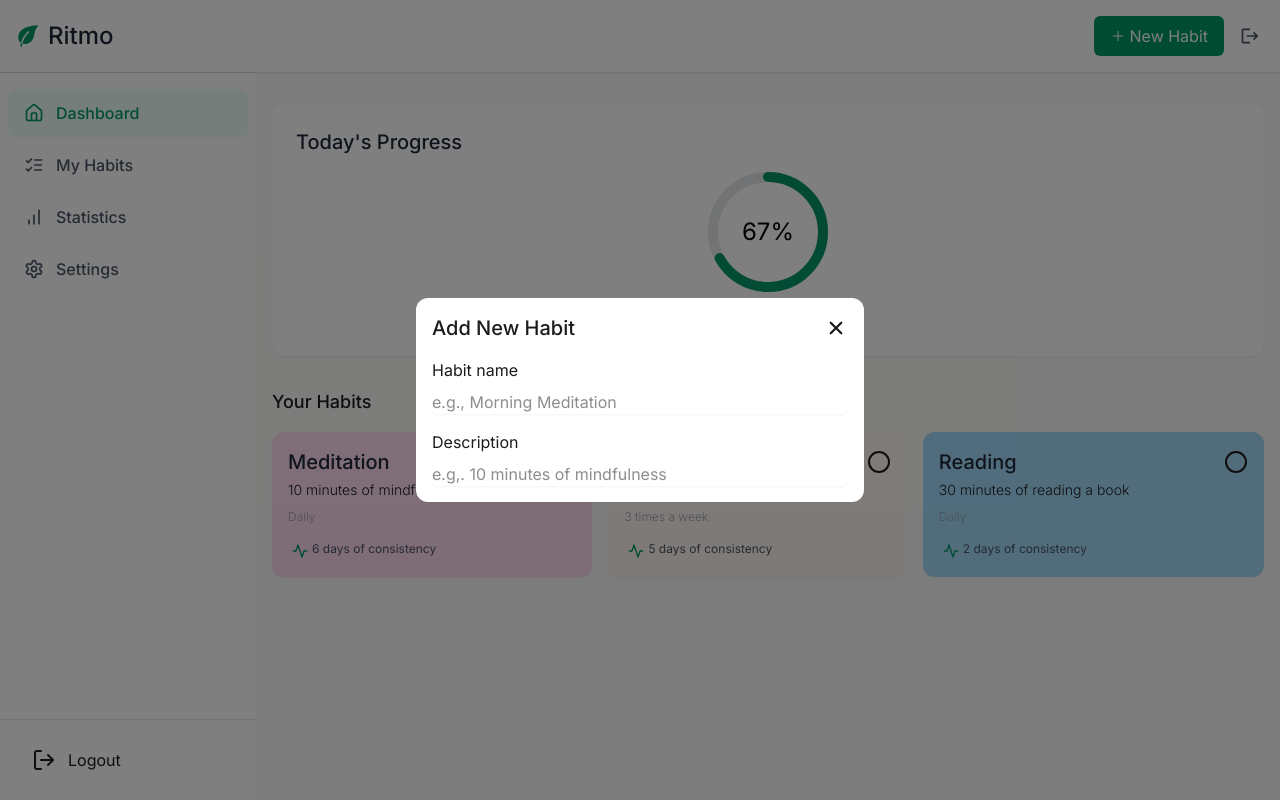
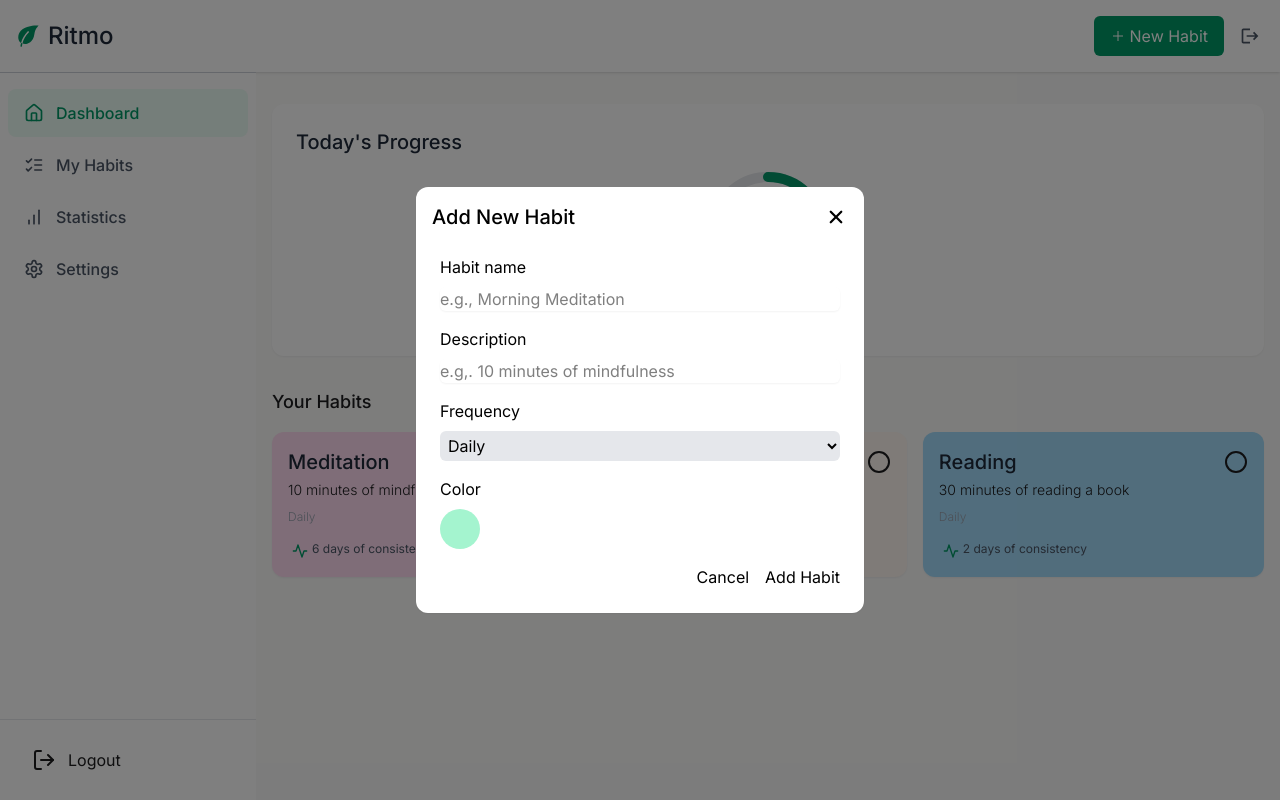
Before and after one commit to Sygris/ritmo, a Next.js app: page /dashboard in a window 1280 px wide. Both pictures are taken after a click on the button "New Habit". Built offline with nearby package versions, Linux system fonts and the light colour scheme.

Commit message:
Still doing AddNewHabitModal form

```diff
--- a/src/app/dashboard/_components/Header.tsx
+++ b/src/app/dashboard/_components/Header.tsx
@@ -13,7 +13,7 @@ export default function Header({ onAddHabit }: HeaderProps) {
 
   return (
     <div className="bg-white shadow-sm sticky">
-      <div className="container mx-auto p-4 flex items-center justify-between">
+      <div className="mx-auto p-4 flex items-center justify-between">
         <div className="flex items-center">
           <Icon icon={IoLeafSharp} flip={true} className="text-emerald-600 mr-2" />
           <h1 className="text-2xl font-medium text-gray-800">Ritmo</h1>
--- a/src/app/dashboard/layout.tsx
+++ b/src/app/dashboard/layout.tsx
@@ -14,7 +14,7 @@ export default function Layout({ children }: { children: React.ReactNode }) {
 
   return (
     <div>
-      <Header onAddHabit={handleAddHabit}/>
+      <Header onAddHabit={handleAddHabit} />
       {isModelOpen && (
         <AddNewHabitModal onClick={handleAddHabit} />
       )}
--- a/src/app/ui/AddNewHabitModal.tsx
+++ b/src/app/ui/AddNewHabitModal.tsx
@@ -3,7 +3,7 @@ import Modal from "./Modal";
 export default function AddNewHabitModal({onClick} : {onClick : () => void}) {
   return (
     <Modal title="Add New Habit" onClick={onClick}>
-      <form action="" method="post" className="space-y-4 mt-4">
+      <form action="" method="post" className="space-y-4 mt-4 p-2">
         <div className="flex flex-col items-start justify-center gap-2">
           <label htmlFor="habitName">Habit name</label>
           <input type="text" name="habitName" id="habitName" placeholder="e.g., Morning Meditation" className="self-stretch rounded-md shadow-xs"/>
@@ -12,6 +12,24 @@ export default function AddNewHabitModal({onClick} : {onClick : () => void}) {
           <label htmlFor="habitDescription">Description</label>
           <input type="text" name="habitDescription" id="habitDescription" placeholder="e.g,. 10 minutes of mindfulness" className="self-stretch rounded-md shadow-xs" />
         </div>
+        <div className="flex flex-col items-start justify-center gap-2">
+          <label htmlFor="habitFrequency">Frequency</label>
+          <select name="habitFrequency" id="habitFrequency" className="self-stretch rounded-md bg-gray-200 p-1">
+            <option value="daily">Daily</option>
+            <option value="weekly">Weekly</option>
+            <option value="3TimesAWeek">3 times a week</option>
+            <option value="weekdays">Weekdays</option>
+            <option value="weekends">Weekends</option>
+          </select>
+        </div>
+        <div className="flex flex-col items-start justify-center gap-2">
+          <label htmlFor="">Color</label>
+          <div className="aspect-square w-10 rounded-full bg-emerald-200" />
+        </div>
+        <div className="flex justify-end items-center gap-x-4">
+          <button>Cancel</button>
+          <button type="submit">Add Habit</button>
+        </div>
       </form>
     </Modal>
   )
--- a/src/app/ui/Modal.tsx
+++ b/src/app/ui/Modal.tsx
@@ -1,5 +1,3 @@
-// 'use client'
-
 import React from "react"
 import Icon from "./Icon"
 import { IoClose } from "react-icons/io5"
@@ -13,7 +11,7 @@ export type ModalProps = {
 
 export default function Modal({ title, onClick, children }: ModalProps) {
   return (
-    <div className="bg-black/50 w-full h-full fixed top-0 left-0 z-50 flex items-center justify-center">
+    <dialog className="bg-black/50 w-full h-full fixed top-0 left-0 z-50 flex items-center justify-center">
       <Card className="w-full max-w-md p-4">
         <CardHeader>
           <div className="flex items-center justify-between">
@@ -29,6 +27,6 @@ export default function Modal({ title, onClick, children }: ModalProps) {
           {children}
         </CardContent>
       </Card>
-    </div>
+    </dialog>
   )
 }
```
